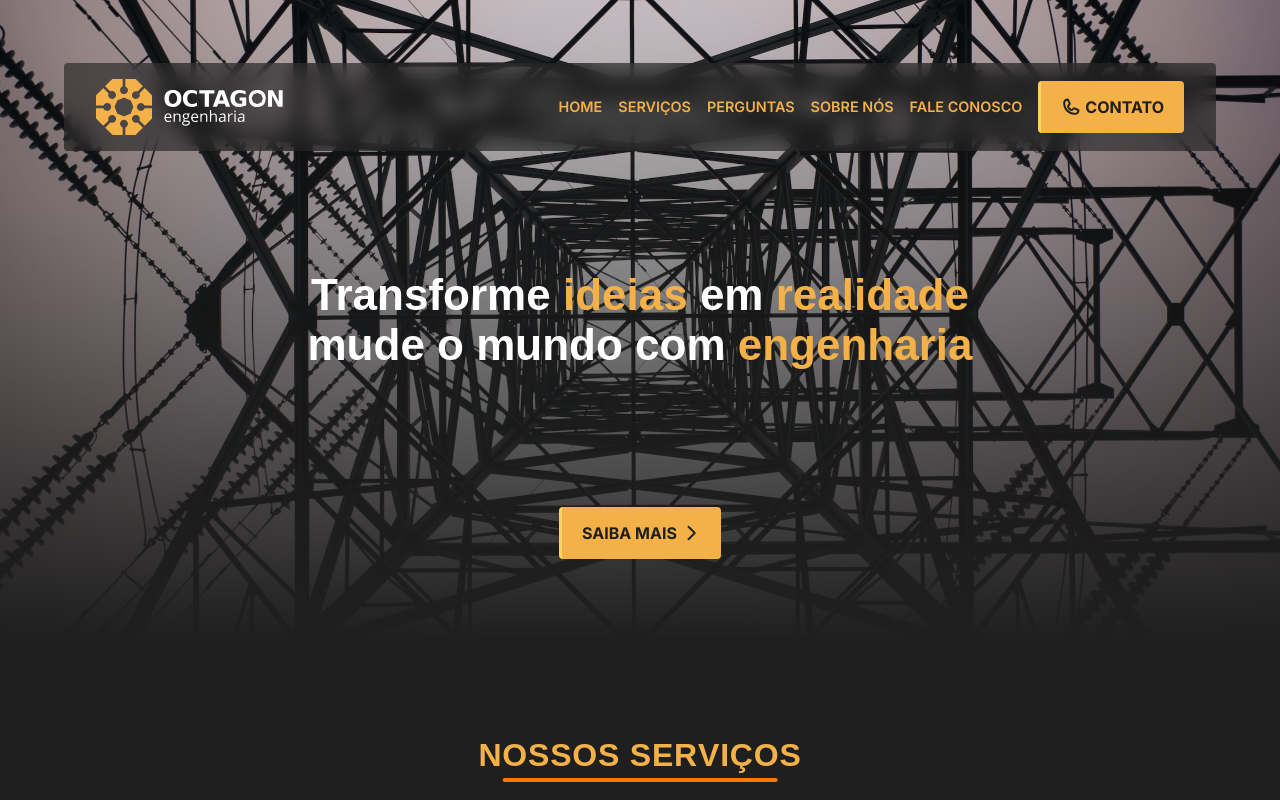
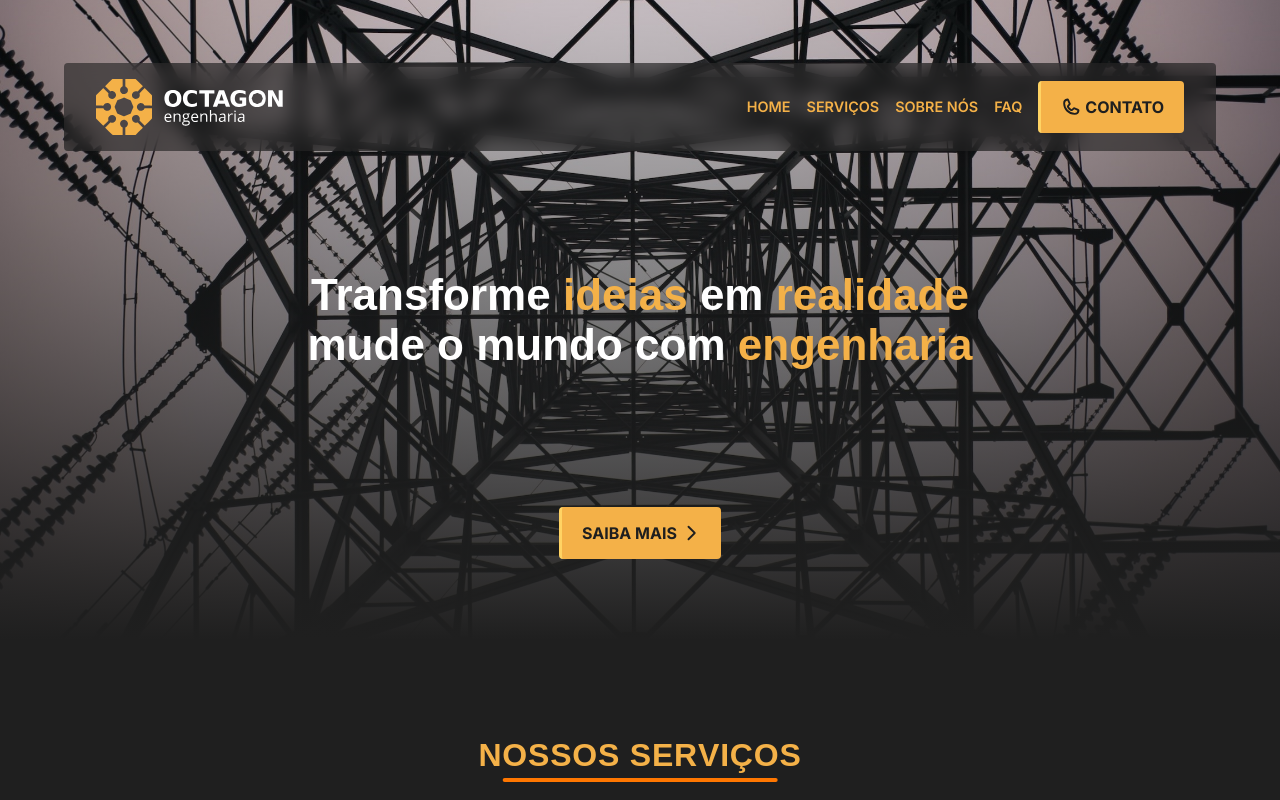
Before and after one commit to vander-furtuna/octagon-site, a Next.js app: page / in a window 1280 px wide. Shown: the top 800 px of the page. Built offline with nearby package versions, Linux system fonts and the light colour scheme; a web font is replaced by a local one.

Commit message:
feat: update nav items

```diff
--- a/src/containers/AboutUs/index.tsx
+++ b/src/containers/AboutUs/index.tsx
@@ -10,7 +10,7 @@ import { CaretRight } from '@phosphor-icons/react';
 
 export function AboutUs() {
     return (
-        <AboutUsContainer>
+        <AboutUsContainer id="sobre">
             <header>
                 <Title variant="dark">Sobre a Octagon</Title>
             </header>
--- a/src/containers/CommonQuestions/index.tsx
+++ b/src/containers/CommonQuestions/index.tsx
@@ -13,7 +13,7 @@ export function CommonQuestions() {
     const CONTACT_LINK = process.env.NEXT_PUBLIC_WHATSAPP_LINK || '';
 
     return (
-        <QuestionsContainer>
+        <QuestionsContainer id="faq">
             <header>
                 <Title>FAQ</Title>
                 <span className="subtitle">
--- a/src/data/header/navItems.ts
+++ b/src/data/header/navItems.ts
@@ -1,22 +1,18 @@
 export const NavItems = [
     {
-    label: "Home",
-    id: "#home",
+        label: 'Home',
+        id: '#home',
     },
     {
-    label: "Serviços",
-    id: "#servicos",
+        label: 'Serviços',
+        id: '#servicos',
     },
     {
-    label: "Perguntas",
-    id: "#perguntas",
+        label: 'Sobre Nós',
+        id: '#sobre',
     },
     {
-    label: "Sobre Nós",
-    id: "#sobre",
-  },
-  {
-    label: "Fale Conosco",
-    id: "#contato",
+        label: 'FAQ',
+        id: '#faq',
     },
 ];
```
Lines whose indentation alone changed are shown as unchanged.
